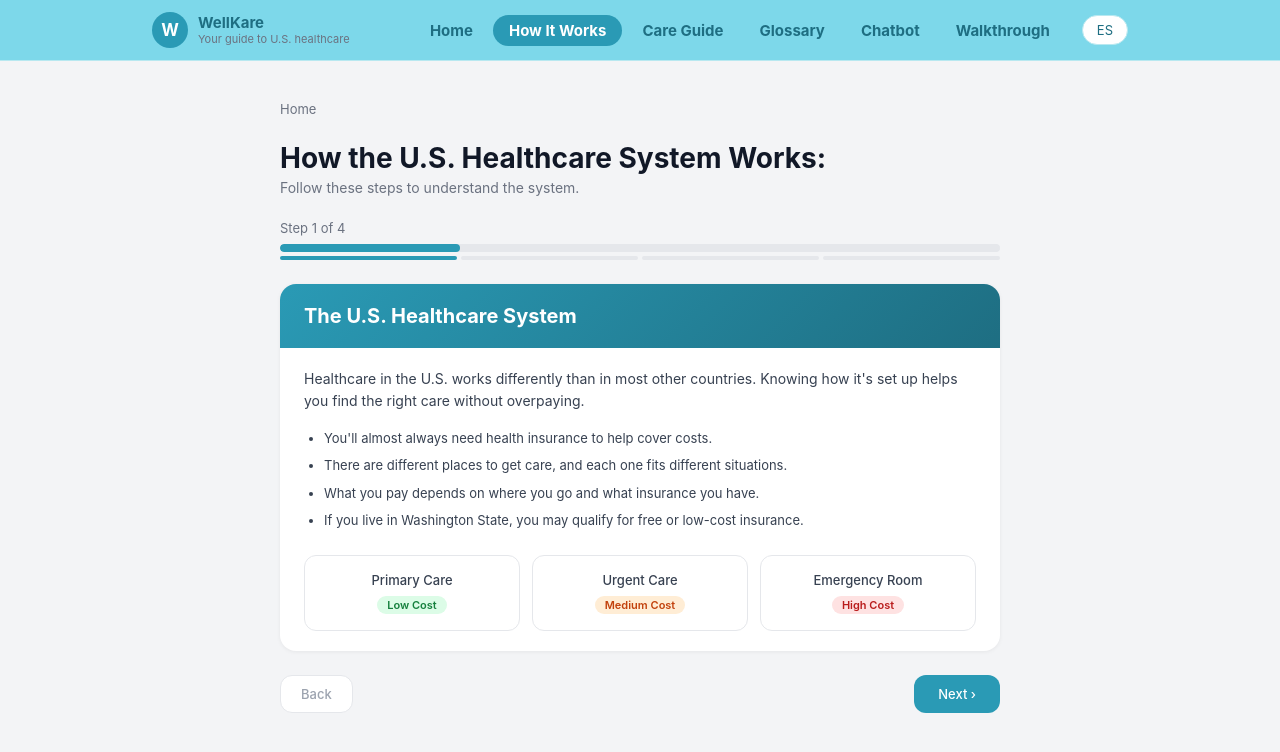
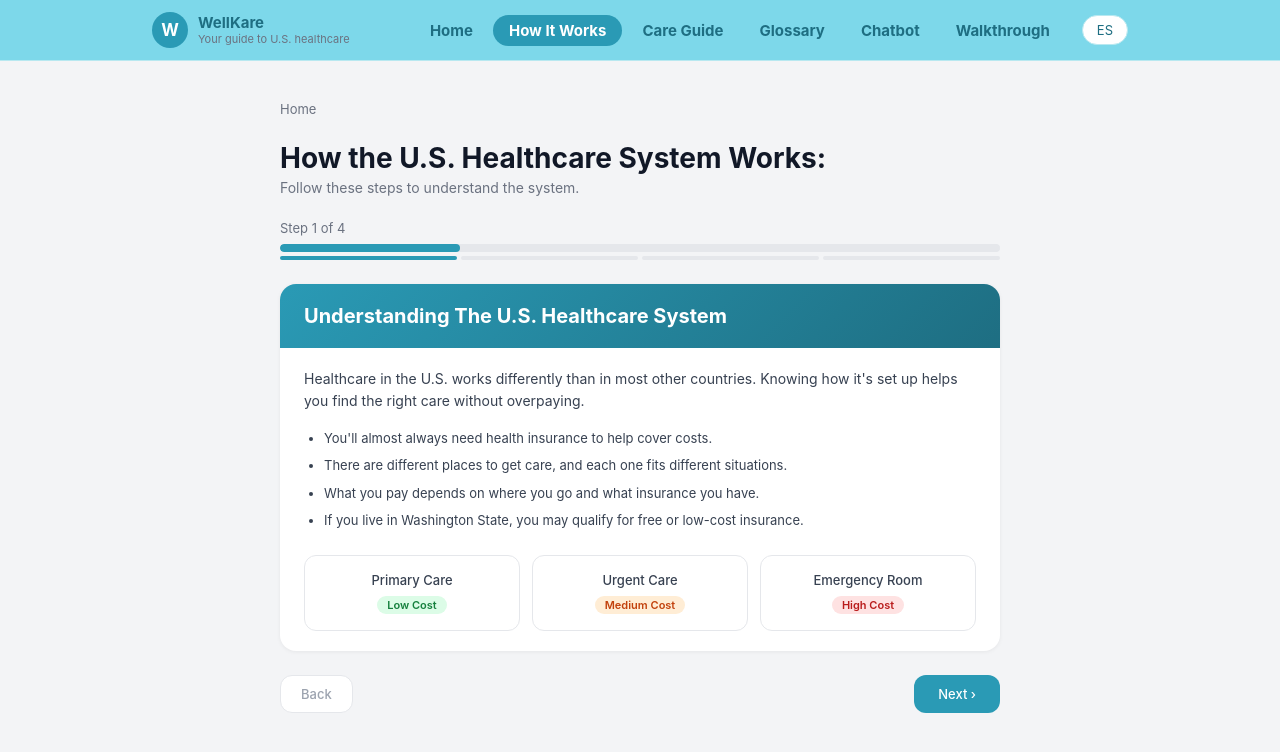
Before and after one commit to klee1569/INFO-Capstone, a Next.js app: page /how-it-works in a window 1280 px wide. Shown: the top 752 px of the page. Built offline with nearby package versions, Linux system fonts and the light colour scheme.

Commit message:
editing how it works, wording

```diff
--- a/app/how-it-works/page.jsx
+++ b/app/how-it-works/page.jsx
@@ -5,7 +5,7 @@ import Link from "next/link";
 
 const steps = [
   {
-    title: "The U.S. Healthcare System",
+    title: "Understanding The U.S. Healthcare System",
     intro: "Healthcare in the U.S. works differently than in most other countries. Knowing how it's set up helps you find the right care without overpaying.",
     bullets: [
       "You'll almost always need health insurance to help cover costs.",
@@ -20,7 +20,7 @@ const steps = [
     ],
   },
   {
-    title: "Your First Stop: Get Insurance",
+    title: "Geting Insurance",
     intro: "Without insurance, healthcare in the U.S. can be extremely expensive. Most people get coverage through their job, a government program, or by buying a plan themselves. Common options include:",
     bullets: [
       <p><a href="https://www.healthcare.gov/medicaid-chip/">Medicaid:</a> free or low-cost coverage for people with lower income</p>,
@@ -30,7 +30,7 @@ const steps = [
     cards: [],
   },
   {
-    title: "Find a Primary Care Provider (PCP)",
+    title: "Finding a Primary Care Provider (PCP)",
     intro: "Once you have insurance, your next step is finding a primary care doctor. This is the main doctor you'll see for regular checkups and everyday health concerns. Always confirm they accept your insurance before booking an appointment, as seeing an out-of-network doctor can cost significantly more. Building an ongoing relationship with a provider ensures better care over time, as they will know your health history.",
     bullets: [],
     cards: [],
--- a/package.json
+++ b/package.json
@@ -13,7 +13,7 @@
     "openai": "^6.36.0",
     "react": "^18",
     "react-dom": "^18",
-    "react-leaflet": "^5.0.0",
+    "react-leaflet": "^4.2.1",
     "react-markdown": "^10.1.0"
   }
 }
```
Also changed, not shown: 1 other file (tests, documents, lock files or other folders).
